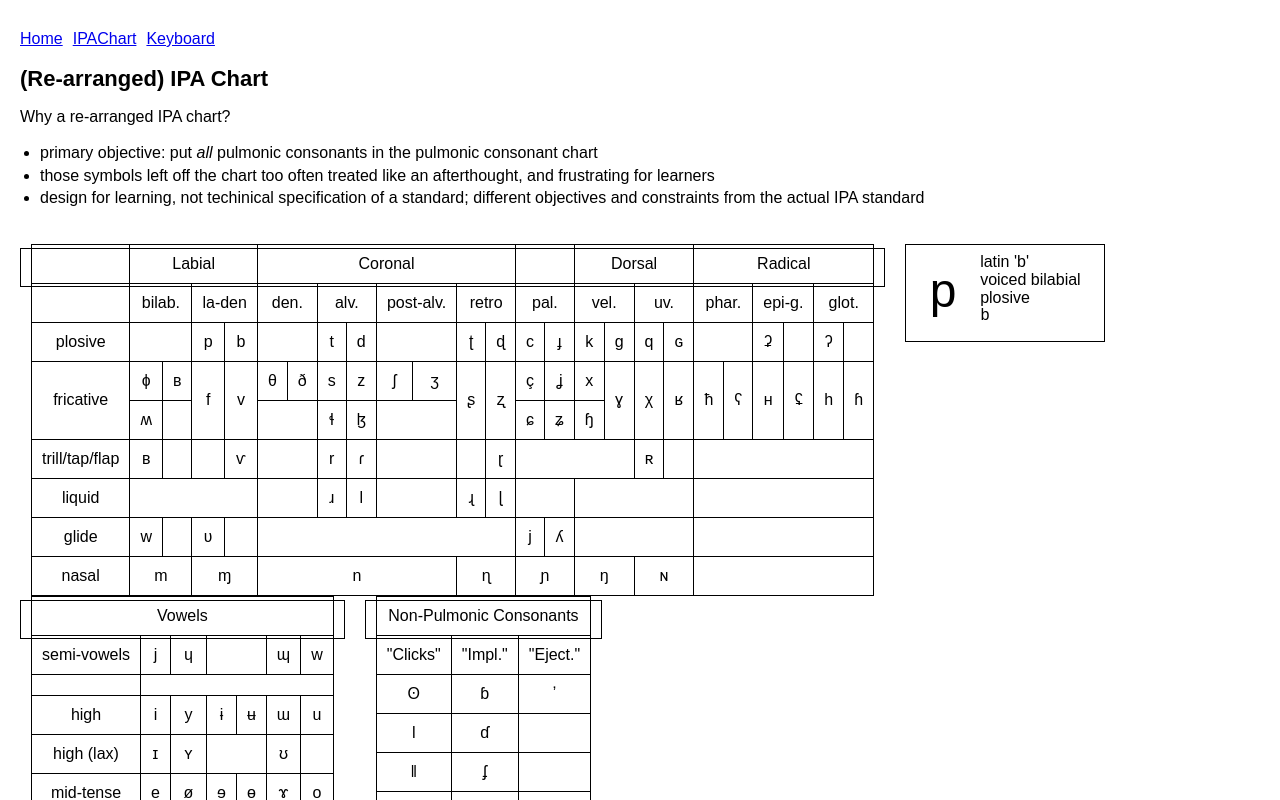
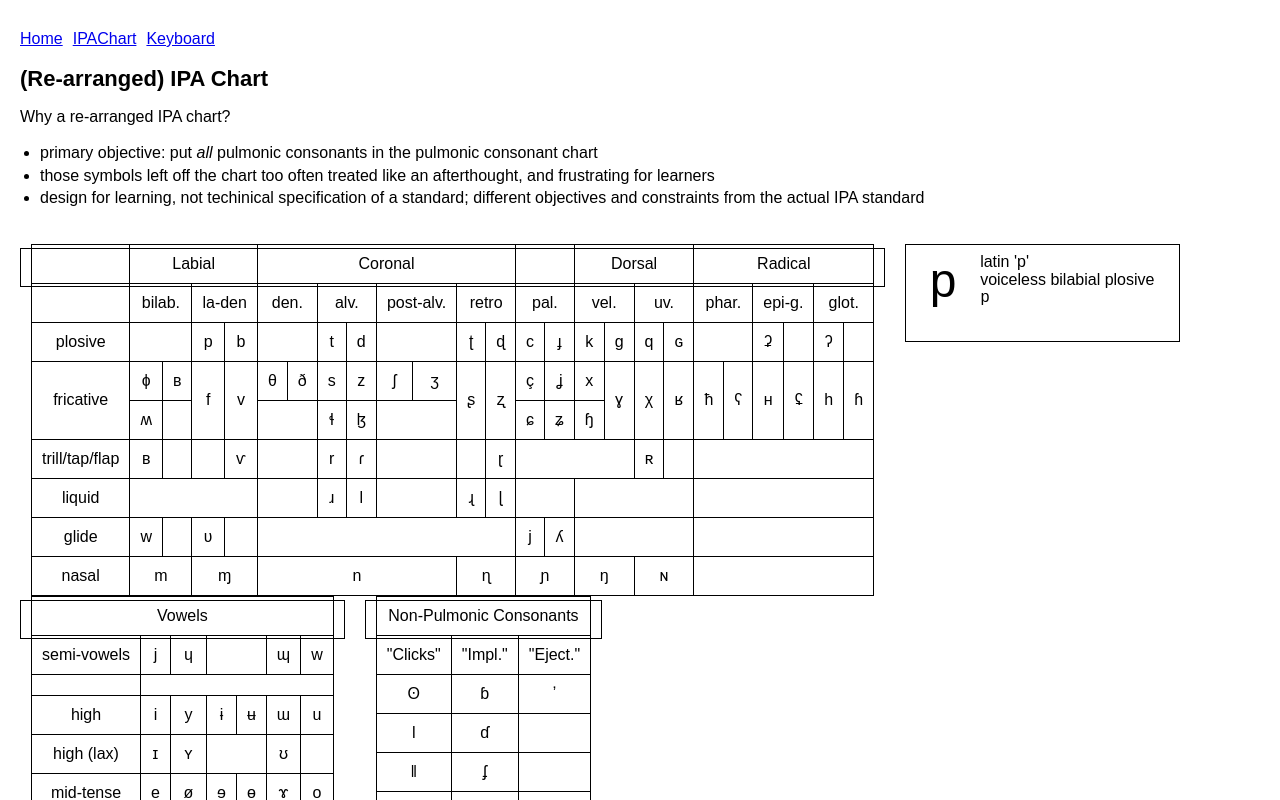
Before and after one commit to theapana/ipa-keyboard, a React (Create React App) app: page /ipa-keyboard/IPAChart in a window 1280 px wide. Shown: the top 800 px of the page. Built offline with nearby package versions, Linux system fonts and the light colour scheme.

Commit message:
update card info dynamically

```diff
--- a/src/IPAChart.js
+++ b/src/IPAChart.js
@@ -41,12 +41,29 @@ export default function IPAChart() {
     </div>;
 }
 
+const glyph_info = {
+    "p": {
+        "glyph-name": "latin 'p'",
+        "description": "voiceless bilabial plosive",
+        "tipa-code": "p",
+    },
+    "b": {
+        "glyph-name": "latin 'b'",
+        "description": "voiceed bilabial plosive",
+        "tipa-code": "b",
+    },
+};
 function Card({value}) {
+    const info = glyph_info[value] || {
+        "glyph-name": "foo",
+        "description": "bar",
+        "tipa-code": "z",
+    };
     return <div className="IPACard">
         <div className="glyph">{value}</div>
-        <div className="glyph-name">latin 'b'</div>
-        <div className="description">voiced bilabial plosive</div>
-        <div className="tipa-code">b</div>
+        <div className="glyph-name">{info["glyph-name"]}</div>
+        <div className="description">{info["description"]}</div>
+        <div className="tipa-code">{info["tipa-code"]}</div>
     </div>;
 }
 
--- a/src/assets/css/chart.css
+++ b/src/assets/css/chart.css
@@ -15,7 +15,7 @@
     border: 1px solid #000000;
     padding: 8px;
     padding-left: 2px;
-    width: 200px;
+    width: 275px;
     vertical-align: top;
 }
 .IPACard .glyph {
@@ -23,7 +23,6 @@
     float: left;
     width: 72px;
     height: 80px;
-    padding-top: 10px;
     padding-right: 2px;
     text-align:center;
 }
```
